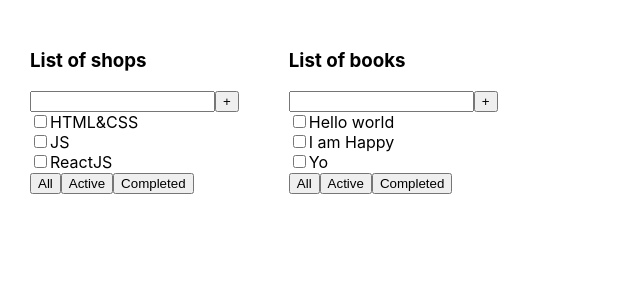
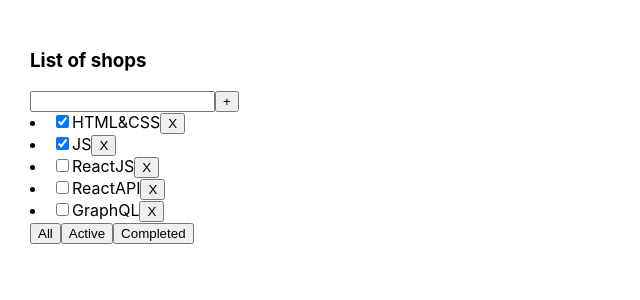
Before and after one commit to tenadopt/to-do-list-lvr, a React (Create React App) app: page / in a window 1280 px wide. Shown: the top 300 px of the page, without its empty margins (0-640 px from the left). Built offline with nearby package versions, Linux system fonts and the light colour scheme.

Commit message:
add Filter of Tasks

```diff
--- a/src/App.tsx
+++ b/src/App.tsx
@@ -1,27 +1,45 @@
-import React from 'react';
+import React, {useState} from 'react';
 import './App.css';
 import {Todolist} from "./Todolist";
 
+
+export type FilterTasksType = 'all' | 'active' | 'completed'
+
 function App() {
 
-    const tasks1 = [
-        { id: 1, title: "HTML&CSS", isDone: true },
-        { id: 2, title: "JS", isDone: true },
-        { id: 3, title: "ReactJS", isDone: false }
-    ]
-    const tasks2 = [
-        { id: 1, title: "Hello world", isDone: true },
-        { id: 2, title: "I am Happy", isDone: false },
-        { id: 3, title: "Yo", isDone: false }
-    ]
+    let [tasks, setTasks] = useState([
+        {id: 1, title: "HTML&CSS", isDone: true},
+        {id: 2, title: "JS", isDone: true},
+        {id: 3, title: "ReactJS", isDone: false},
+        {id: 4, title: "ReactAPI", isDone: false},
+        {id: 5, title: "GraphQL", isDone: false}
+    ])
+
+    let [filter, setFilter] = useState<FilterTasksType>('all')
+
+    let tasksForTodolist = tasks
+
+    if (filter === 'active') {
+        tasksForTodolist = tasks.filter((el) => el.isDone === false)}
+
+    if (filter === 'completed') {
+        tasksForTodolist = tasks.filter((el) => el.isDone === true)}
+
+    const changeFilter = (value: FilterTasksType) => {
+        setFilter(value)
+    }
+
+    const removeTask = (id: number) => {
+        const filtredTasks = tasks.filter((el) => el.id !== id)
+        setTasks(filtredTasks)
+    }
 
     return (
         <div className='App'>
             <Todolist title='List of shops'
-                      tasks={tasks1}
-            />
-            <Todolist title='List of books'
-                      tasks={tasks2}
+                      tasks={tasksForTodolist}
+                      removeTask={removeTask}
+                      changeFilter={changeFilter}
             />
         </div>
     );
--- a/src/Todolist.tsx
+++ b/src/Todolist.tsx
@@ -1,8 +1,13 @@
 import React from "react";
+import {FilterTasksType} from "./App";
+
 
 type PropsType = {
     title: string
     tasks: Array<TaskType>
+    removeTask: (taskId: number) => void
+    changeFilter: (value: FilterTasksType) => void
+
 }
 
 type TaskType = {
@@ -12,6 +17,7 @@ type TaskType = {
 }
 
 export function Todolist(props: PropsType) {
+
     return (
         <div>
             <h3>{props.title}</h3>
@@ -21,16 +27,26 @@ export function Todolist(props: PropsType) {
             </div>
             <div>
                 {props.tasks.map((el) => (
-                    <div>
-                        <input type="checkbox"/>
+                    <li key={el.id}>
+                        <input type="checkbox" checked={el.isDone}/>
                         <span>{el.title}</span>
-                    </div>
-                    ))}
+                        <button onClick={() => props.removeTask(el.id)}>X</button>
+                    </li>
+                ))}
             </div>
             <div>
-                <button>All</button>
-                <button>Active</button>
-                <button>Completed</button>
+                <button onClick={() => {
+                    props.changeFilter('all')
+                }}>All
+                </button>
+                <button onClick={() => {
+                    props.changeFilter('active')
+                }}>Active
+                </button>
+                <button onClick={() => {
+                    props.changeFilter('completed')
+                }}>Completed
+                </button>
             </div>
         </div>)
 }
```
